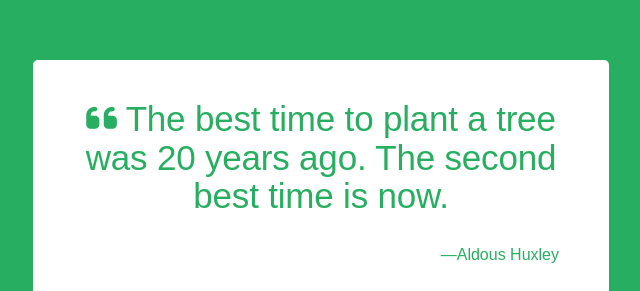
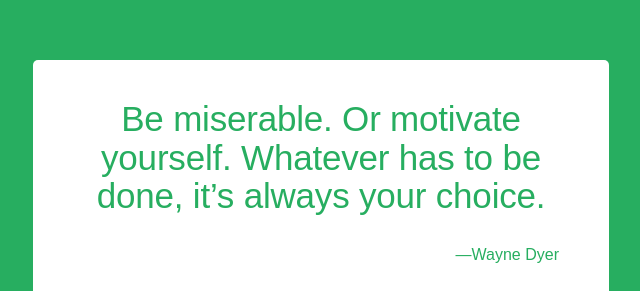
Before and after one commit to Yavanha/quotes-machines, a plain HTML site: page index.html in a window 1280 px wide. Shown: the part 161-452 px from the top of the page, without its empty margins (319-959 px from the left). Drawn offline with nearby package versions, Linux system fonts and the light colour scheme.

Commit message:
feat: seQuotes randomly

```diff
--- a/index.html
+++ b/index.html
@@ -17,10 +17,9 @@
         <article>
             <figure id="quote-box" class="quote-container">
                 <blockquote id="text" class="quote-text" cite="https://www.huxley.net/bnw/four.html">
-                    <p><i class="fa-solid fa-quote-left"></i> The best time to plant a tree was 20 years ago. The second
-                        best time is now.</p>
+                    <p><i class="fa-solid fa-quote-left"></i> </p>
                 </blockquote>
-                <figcaption id="author" class="quote-author">—Aldous Huxley</figcaption>
+                <figcaption id="author" class="quote-author">-Aldous Huxley</figcaption>
                 <div class="button-container">
                     <div class="social-container">
                         <a id="tweet-quote" class="icon-link" href="twitter.com/intent/tweet"><i
--- a/js/script.js
+++ b/js/script.js
@@ -1,4 +1,35 @@
+
 $(function() {
+    const setQuotes = () => {
+        const indexRandom = Math.trunc(Math.random() * quotes.length);
+        $('#text').text(quotes[indexRandom].text)
+        $('#author').text(quotes[indexRandom].author)
+    }
 
-    $("#new-quote")
+    const quotes = [
+        {
+            text: "The best time to plant a tree was 20 years ago. The second best time is now.",
+            author: "—Aldous Huxley"
+        }, {
+            text: "It is hard to fail but it is worse never to have tried to succeed.",
+            author: "—Theodore Roosevelt"
+        },
+        {
+            text: "That which does not kill us makes us stronger",
+            author: "—Friedrich Nietzsche"
+        },
+        {
+            text:"I have not failed. I’ve just found 10,000 ways that won’t work.",
+            author: "—Thomas A. Edison"
+        },
+        {
+            text: "Be miserable. Or motivate yourself. Whatever has to be done, it’s always your choice.",
+            author: "—Wayne Dyer"
+        }
+    ]
+    setQuotes()
+    $("#new-quote").click((e) => {
+        setQuotes();
+        e.stopPropagation();
+    })
 })
```
